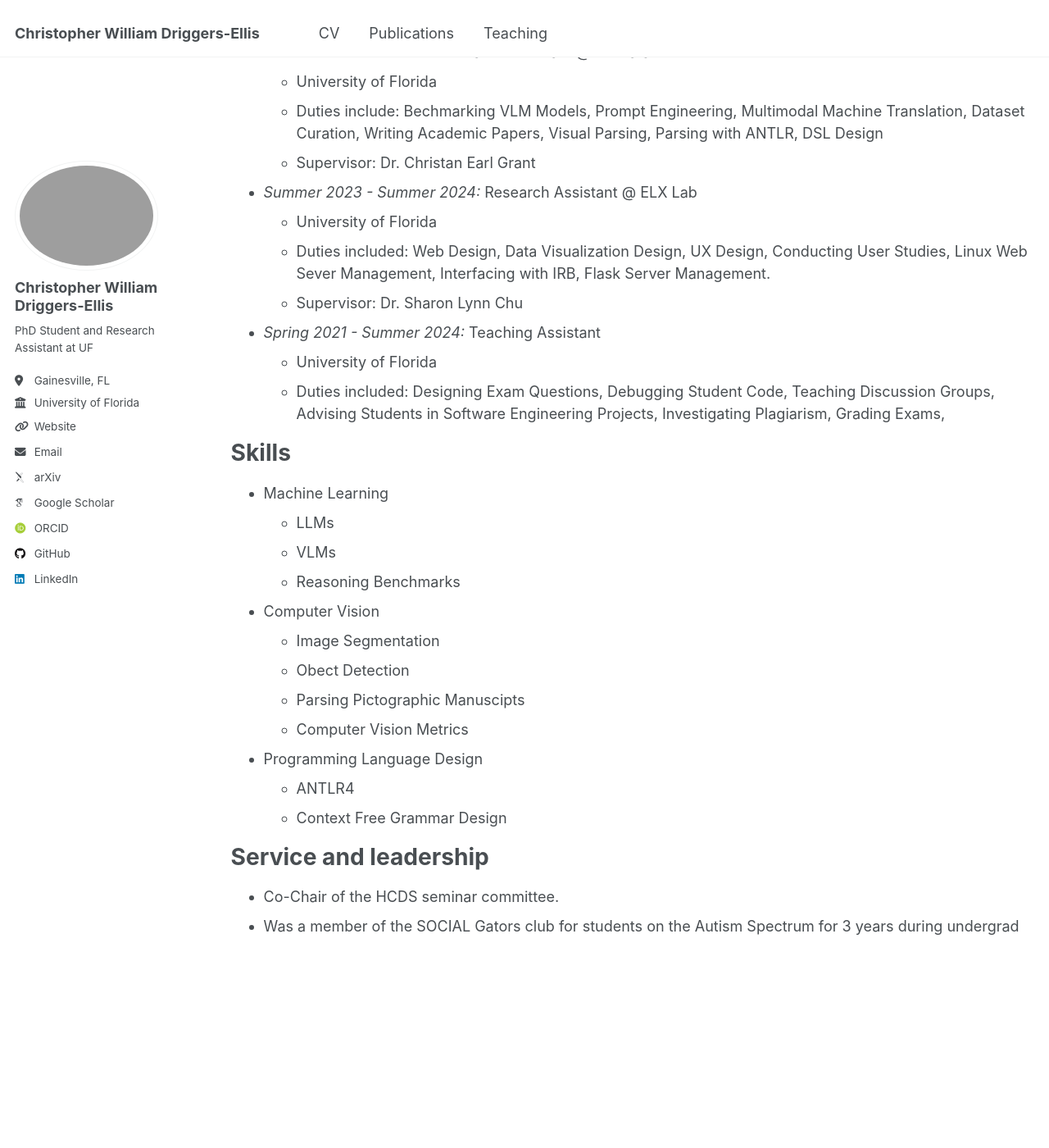
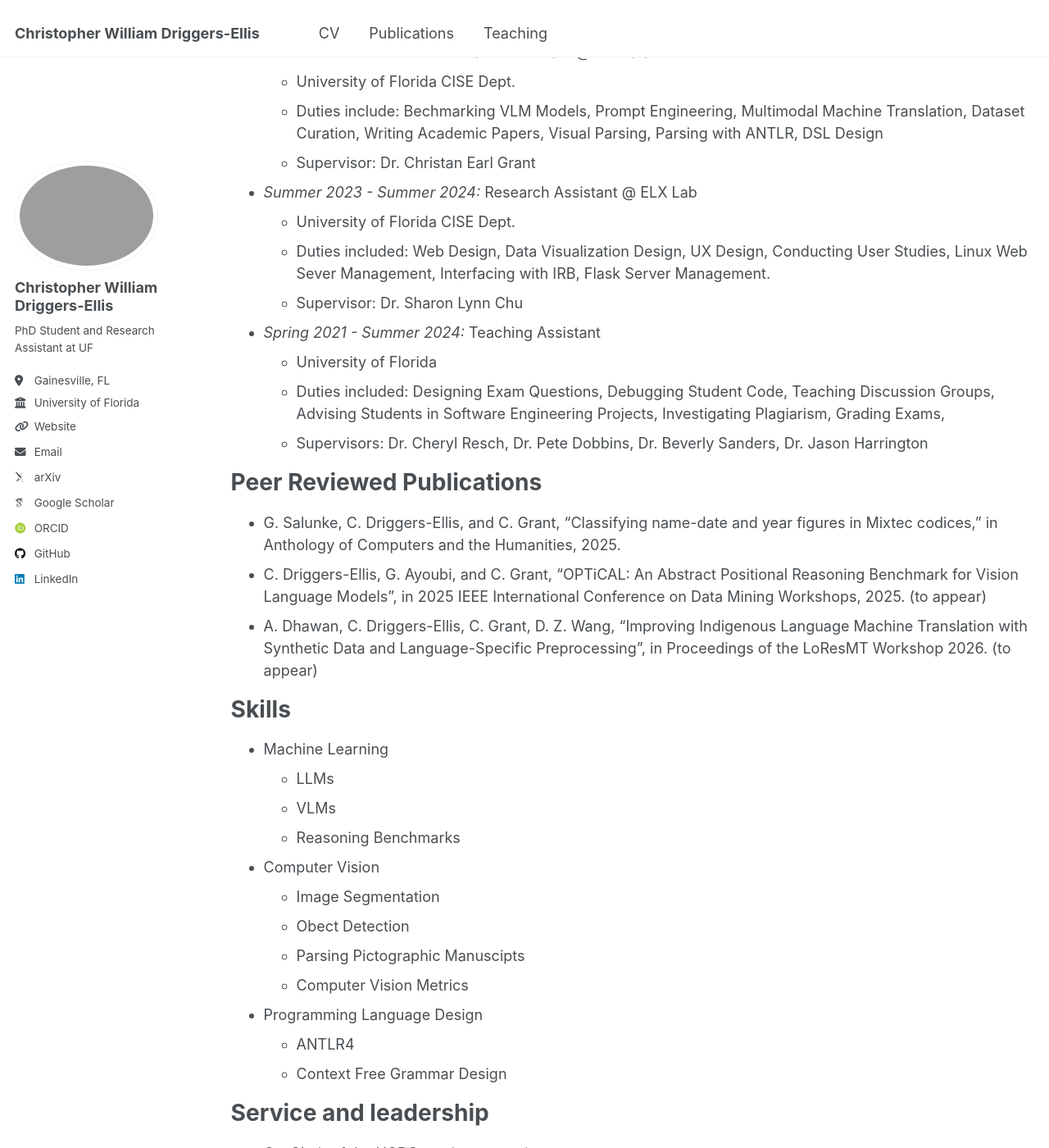
Before and after one commit to CWDE615/cwde615.github.io, a Jekyll site: the page built from _pages/cv.md, in a window 1280 px wide and 1400 px high, scrolled down 319 px. Shown: the whole window at 82% size. Built offline with Jekyll 4.4.1, drawn with Linux system fonts in a browser that asks for light colours; some web fonts are replaced; some of the changed text lies outside the part shown.

Commit message:
feat:Update cv.md

```diff
--- a/_pages/cv.md
+++ b/_pages/cv.md
@@ -18,18 +18,26 @@ Education
 Work experience
 ======
 * *Summer 2024 - Present:* Research Assistant @ UF Data Studio
-  * University of Florida
+  * University of Florida CISE Dept.
   * Duties include: Bechmarking VLM Models, Prompt Engineering, Multimodal Machine Translation, Dataset Curation, Writing Academic Papers, Visual Parsing, Parsing with ANTLR, DSL Design
   * Supervisor: Dr. Christan Earl Grant
 
 * *Summer 2023 - Summer 2024:* Research Assistant @ ELX Lab
-  * University of Florida
+  * University of Florida CISE Dept.
   * Duties included: Web Design, Data Visualization Design, UX Design, Conducting User Studies, Linux Web Sever Management, Interfacing with IRB, Flask Server Management.
   * Supervisor: Dr. Sharon Lynn Chu
 
 * *Spring 2021 - Summer 2024:* Teaching Assistant
   * University of Florida
   * Duties included: Designing Exam Questions, Debugging Student Code, Teaching Discussion Groups, Advising Students in Software Engineering Projects, Investigating Plagiarism, Grading Exams,
+  * Supervisors: Dr. Cheryl Resch, Dr. Pete Dobbins, Dr. Beverly Sanders, Dr. Jason Harrington
+
+Peer Reviewed Publications
+======
+* 	G. Salunke, C. Driggers-Ellis, and C. Grant, “Classifying name-date and year figures in Mixtec codices,” in Anthology of Computers and the Humanities, 2025.
+* 	C. Driggers-Ellis, G. Ayoubi, and C. Grant, “OPTiCAL: An Abstract Positional Reasoning Benchmark for Vision Language Models”, in 2025 IEEE International Conference on Data Mining Workshops, 2025. (to appear)
+* 	A. Dhawan, C. Driggers-Ellis, C. Grant, D. Z. Wang, “Improving Indigenous Language Machine Translation with Synthetic Data and Language-Specific Preprocessing”, in Proceedings of the LoResMT Workshop 2026. (to appear)
+
 
 Skills
 ======
@@ -49,4 +57,4 @@ Skills
 Service and leadership
 ======
 * Co-Chair of the HCDS seminar committee.
-* Was a member of the SOCIAL Gators club for students on the Autism Spectrum for 3 years during undergrad
+* Previously a Mentor in the SOCIAL Gators group for autistic students at UF
```
